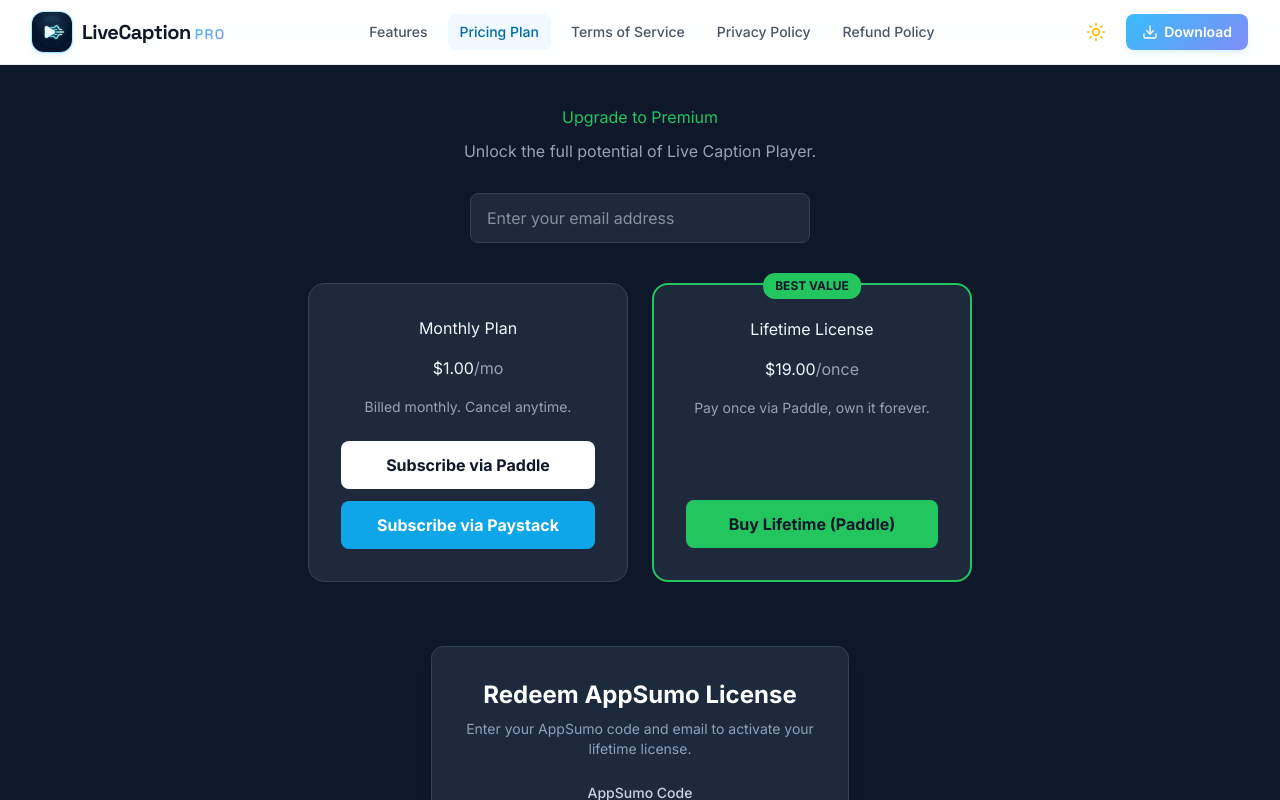
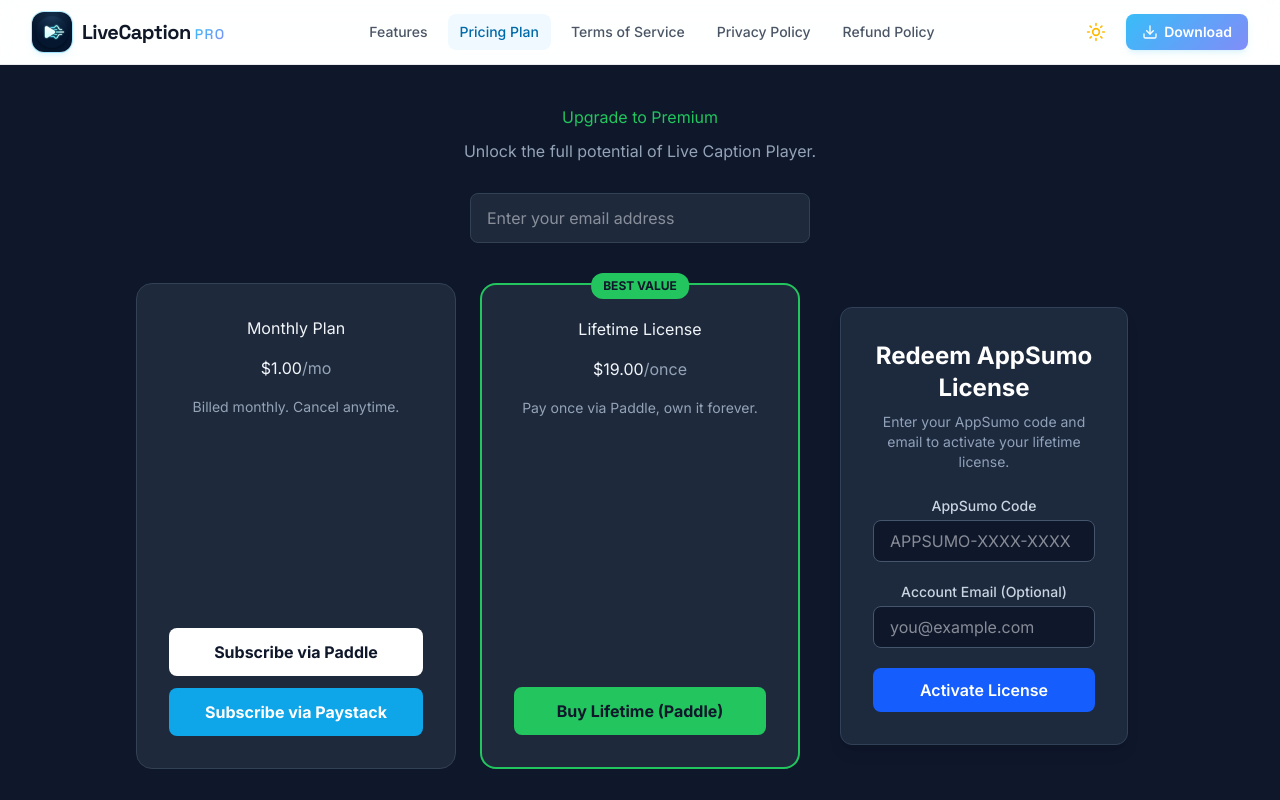
Before and after one commit to abbaaminu/Premium-caption-website, a React (Vite) app: page / in a window 1280 px wide. Both pictures are taken after a click on the button "View $1/Month Premium". Shown: the top 800 px of the page. Built offline with nearby package versions, Linux system fonts and the light colour scheme.

Commit message:
Refactor Pricing component layout and comments

```diff
--- a/src/components/Pricing.tsx
+++ b/src/components/Pricing.tsx
@@ -1,7 +1,6 @@
 import React, { useEffect, useState } from 'react';
-import AppSumoRedeem from '../AppSumoRedeem'; // Import fixed for Vercel build
+import AppSumoRedeem from '../AppSumoRedeem';
 
-// Extend the Window interface to recognize both Paddle and Paystack SDKs
 declare global {
   interface Window {
     Paddle?: any;
@@ -45,7 +44,7 @@
     };
   }, []);
 
-  // --- PAYSTACK CHECKOUT HANDLER (Monthly Alternative) ---
+  // --- PAYSTACK CHECKOUT HANDLER ---
   const handlePaystackCheckout = () => {
     if (!email) {
       alert("Please enter your email address first.");
@@ -73,7 +72,7 @@
     handler.openIframe();
   };
 
-  // --- PADDLE CHECKOUT HANDLER (Primary Global) ---
+  // --- PADDLE CHECKOUT HANDLER ---
   const handleOpenPaddleCheckout = (priceId: string) => {
     if (!window.Paddle) {
       alert("Paddle SDK failed to load. Please check your network connection and try again.");
@@ -96,7 +95,7 @@
       <h1 style={{ color: '#22c55e', marginBottom: '10px' }}>Upgrade to Premium</h1>
       <p style={{ color: '#94a3b8', marginBottom: '30px' }}>Unlock the full potential of Live Caption Player.</p>
 
-      {/* Global Email Input required for Paystack & prefilled for Paddle */}
+      {/* Global Email Input */}
       <div style={{ marginBottom: '40px' }}>
         <input
           type="email"
@@ -117,10 +116,19 @@
         />
       </div>
 
-      {/* Pricing Cards Grid */}
-      <div style={{ display: 'flex', justifyContent: 'center', gap: '24px', flexWrap: 'wrap', alignItems: 'stretch' }}>
+      {/* 3 Cards Container in 1 Line */}
+      <div style={{
+        display: 'flex',
+        justifyContent: 'center',
+        gap: '24px',
+        flexWrap: 'wrap',
+        alignItems: 'stretch',
+        maxWidth: '1100px',
+        margin: '0 auto',
+        paddingBottom: '40px'
+      }}>
 
-        {/* Monthly Plan Card (Paddle Primary + Paystack Secondary) */}
+        {/* Card 1: Monthly Plan */}
         <div style={{ backgroundColor: '#1e293b', border: '1px solid #334155', borderRadius: '16px', padding: '32px', width: '100%', maxWidth: '320px', display: 'flex', flexDirection: 'column', justifyContent: 'space-between' }}>
           <div>
             <h3>Monthly Plan</h3>
@@ -129,15 +137,13 @@
           </div>
 
           <div style={{ display: 'flex', flexDirection: 'column', gap: '12px' }}>
-            {/* Primary: Paddle Monthly */}
             <button
-              onClick={() => handleOpenPaddleCheckout('pri_01kwfsfg8m7zf71yznd9c8t0ra')} // Replace with your Paddle Monthly Price ID
+              onClick={() => handleOpenPaddleCheckout('pri_01kwfsfg8m7zf71yznd9c8t0ra')}
               style={{ backgroundColor: '#ffffff', color: '#0f172a', padding: '12px 20px', border: 'none', borderRadius: '8px', cursor: 'pointer', width: '100%', fontWeight: 'bold' }}
             >
               Subscribe via Paddle
             </button>
 
-            {/* Secondary: Paystack Monthly */}
             <button
               onClick={handlePaystackCheckout}
               style={{ backgroundColor: '#0ea5e9', color: 'white', padding: '12px 20px', border: 'none', borderRadius: '8px', cursor: 'pointer', width: '100%', fontWeight: 'bold' }}
@@ -147,7 +153,7 @@
           </div>
         </div>
 
-        {/* Lifetime Plan Card (Paddle) */}
+        {/* Card 2: Lifetime Plan */}
         <div style={{ backgroundColor: '#1e293b', border: '2px solid #22c55e', borderRadius: '16px', padding: '32px', width: '100%', maxWidth: '320px', position: 'relative', display: 'flex', flexDirection: 'column', justifyContent: 'space-between' }}>
           <div style={{ position: 'absolute', top: '-12px', left: '50%', transform: 'translateX(-50%)', backgroundColor: '#22c55e', color: '#0f172a', padding: '4px 12px', borderRadius: '12px', fontSize: '12px', fontWeight: 'bold' }}>
             BEST VALUE
@@ -167,19 +173,11 @@
           </button>
         </div>
 
-      </div>
-
-      {/* Embedded AppSumo Redemption Section */}
-      <div style={{
-        display: 'flex',
-        justifyContent: 'center',
-        width: '100%',
-        marginTop: '40px', /* Closes the massive gap below the cards */
-        paddingBottom: '40px'
-      }}>
-        <div style={{ width: '100%', maxWidth: '450px' }}>
+        {/* Card 3: AppSumo Redemption (Now in the same flex container row) */}
+        <div style={{ width: '100%', maxWidth: '320px', display: 'flex', flexDirection: 'column' }}>
           <AppSumoRedeem />
         </div>
+
       </div>
 
     </div>
```
